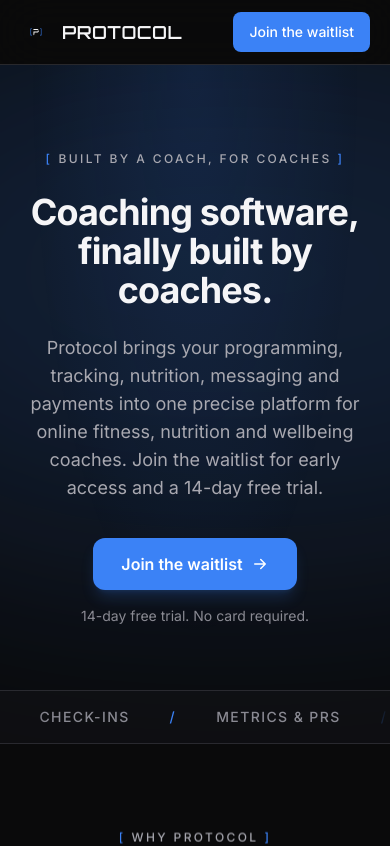
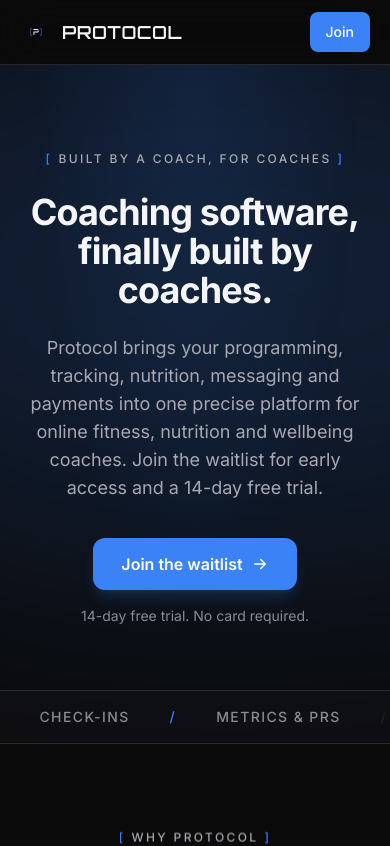
Before and after one commit to NWFITNESS/protocol-site, a Next.js app: page / in a window 390 px wide. Shown: the top 846 px of the page. Built offline with nearby package versions, Linux system fonts and the light colour scheme.

Commit message:
Waitlist: mobile polish
- Guard against horizontal scroll from the hero glow (overflow-x-hidden on main).
- Compact header CTA on small screens ("Join" → "Join the waitlist" at sm+).
- Hide the desktop-only "press Enter" hint on mobile.

```diff
--- a/src/app/layout.tsx
+++ b/src/app/layout.tsx
@@ -56,7 +56,7 @@
         style={{ fontFamily: "var(--font-inter), system-ui, sans-serif" }}
       >
         <Header />
-        <main className="flex-1">{children}</main>
+        <main className="flex-1 overflow-x-hidden">{children}</main>
         <Footer />
       </body>
     </html>
--- a/src/components/WaitlistForm.tsx
+++ b/src/components/WaitlistForm.tsx
@@ -402,7 +402,7 @@
         </div>
       </div>
 
-      <p className="mt-4 text-center text-xs text-text-tertiary">
+      <p className="mt-4 hidden text-center text-xs text-text-tertiary sm:block">
         Press <kbd className="rounded border border-border-subtle bg-bg-surface px-1.5 py-0.5">Enter</kbd> to continue
       </p>
     </div>
--- a/src/components/site/Chrome.tsx
+++ b/src/components/site/Chrome.tsx
@@ -7,13 +7,13 @@
 export function Header() {
   return (
     <header className="sticky top-0 z-40 border-b border-border-subtle/60 bg-bg-base/70 backdrop-blur-xl">
-      <div className="mx-auto flex h-16 max-w-6xl items-center justify-between px-5 sm:px-8">
+      <div className="mx-auto flex h-16 max-w-6xl items-center justify-between gap-3 px-5 sm:px-8">
         <Logo />
         <a
           href="#waitlist"
-          className="inline-flex h-10 items-center rounded-lg bg-accent px-4 text-sm font-medium text-white transition-colors hover:bg-accent-hover"
+          className="inline-flex h-10 shrink-0 items-center whitespace-nowrap rounded-lg bg-accent px-4 text-sm font-medium text-white transition-colors hover:bg-accent-hover"
         >
-          Join the waitlist
+          Join<span className="hidden sm:inline">&nbsp;the waitlist</span>
         </a>
       </div>
     </header>
```
